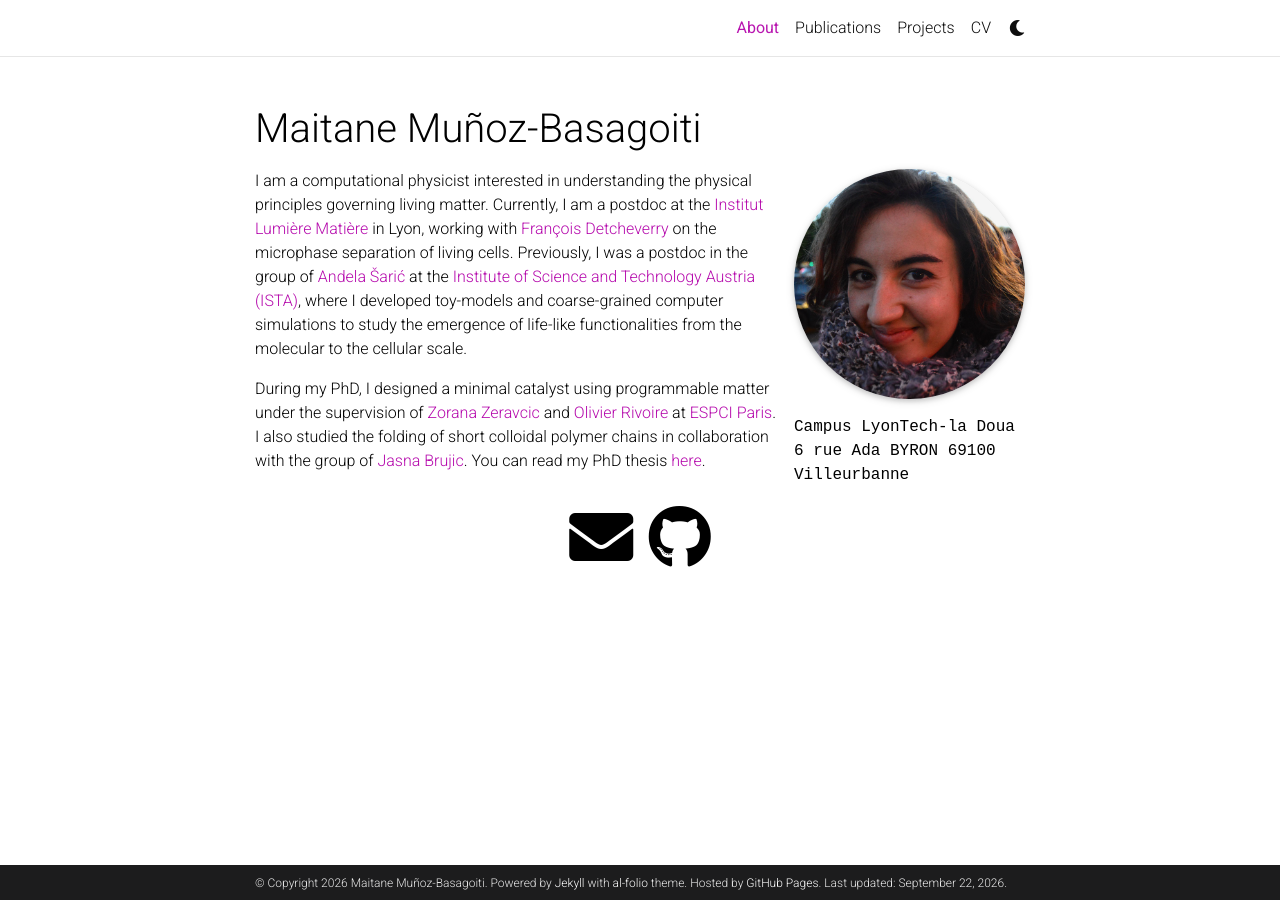
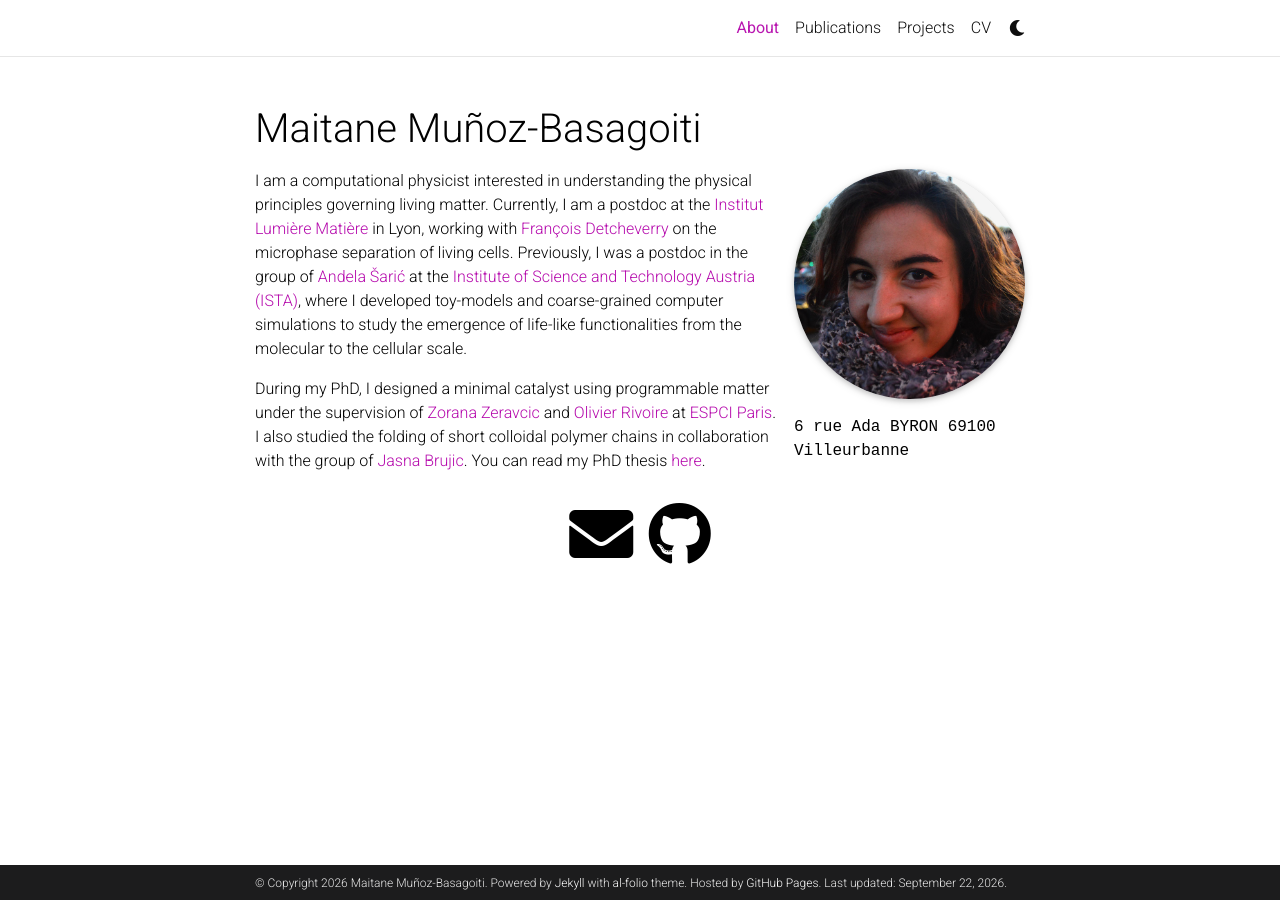
Before and after one commit to maitane-muba/maitane-muba.github.io, a Jekyll site: the page built from _pages/about.md, in a window 1280 px wide. Built offline with Jekyll 4.4.1, drawn with Linux system fonts in a browser that asks for light colours; full-size pictures stand in for the smaller copies a plugin makes; comment, search, counter and statistics services are not loaded; a style sheet for code colours, icons or effects is not loaded.

Commit message:
Update address format in about.md

```diff
--- a/_pages/about.md
+++ b/_pages/about.md
@@ -8,7 +8,7 @@ profile:
   align: right
   image: prof_pic.jpg
   image_circular: true # crops the image to make it circular
-  address: Campus LyonTech-la Doua 6 rue Ada BYRON 69100 Villeurbanne
+  address: 6 rue Ada BYRON 69100 Villeurbanne
 
 news: false  # includes a list of news items
 latest_posts: false  # includes a list of the newest posts
```
